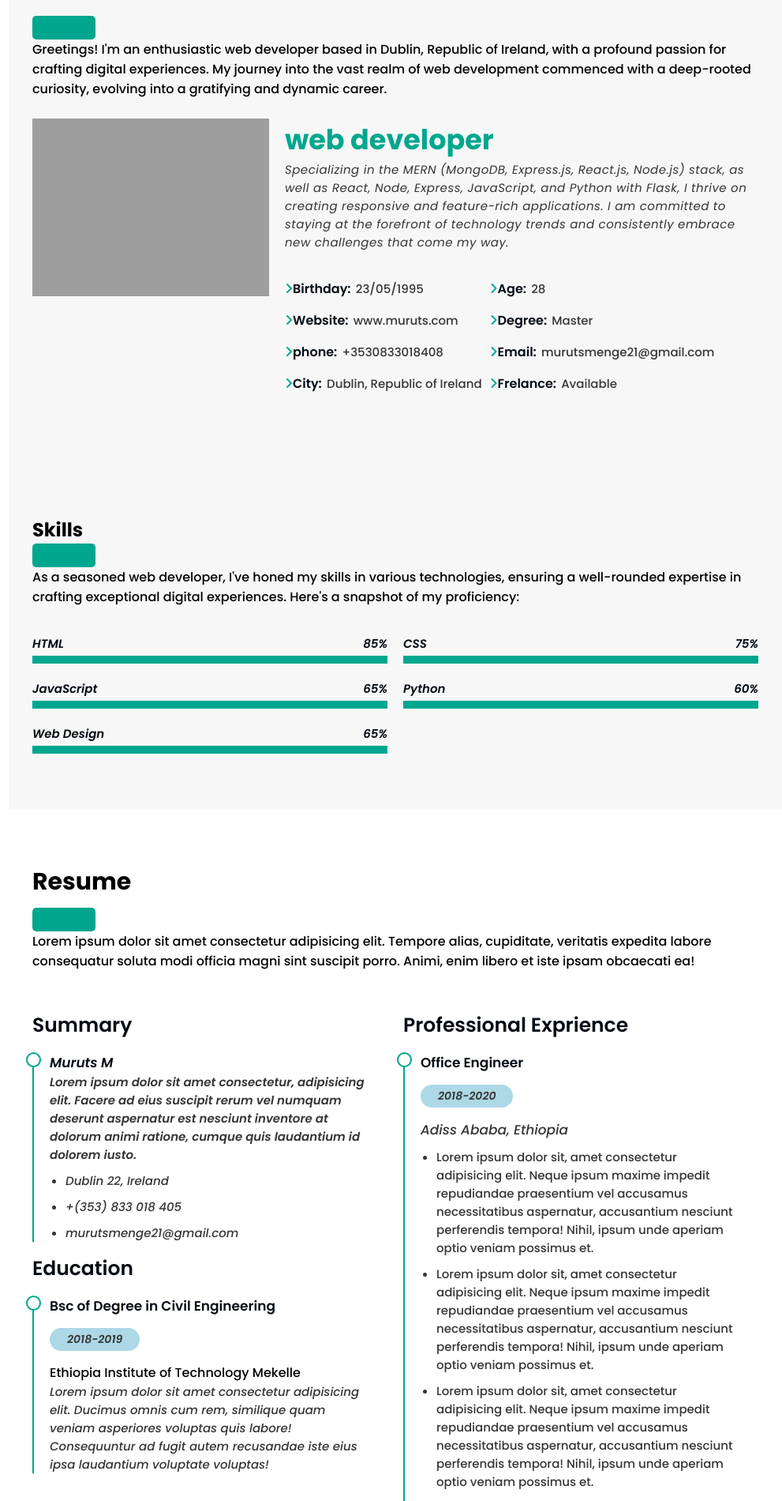
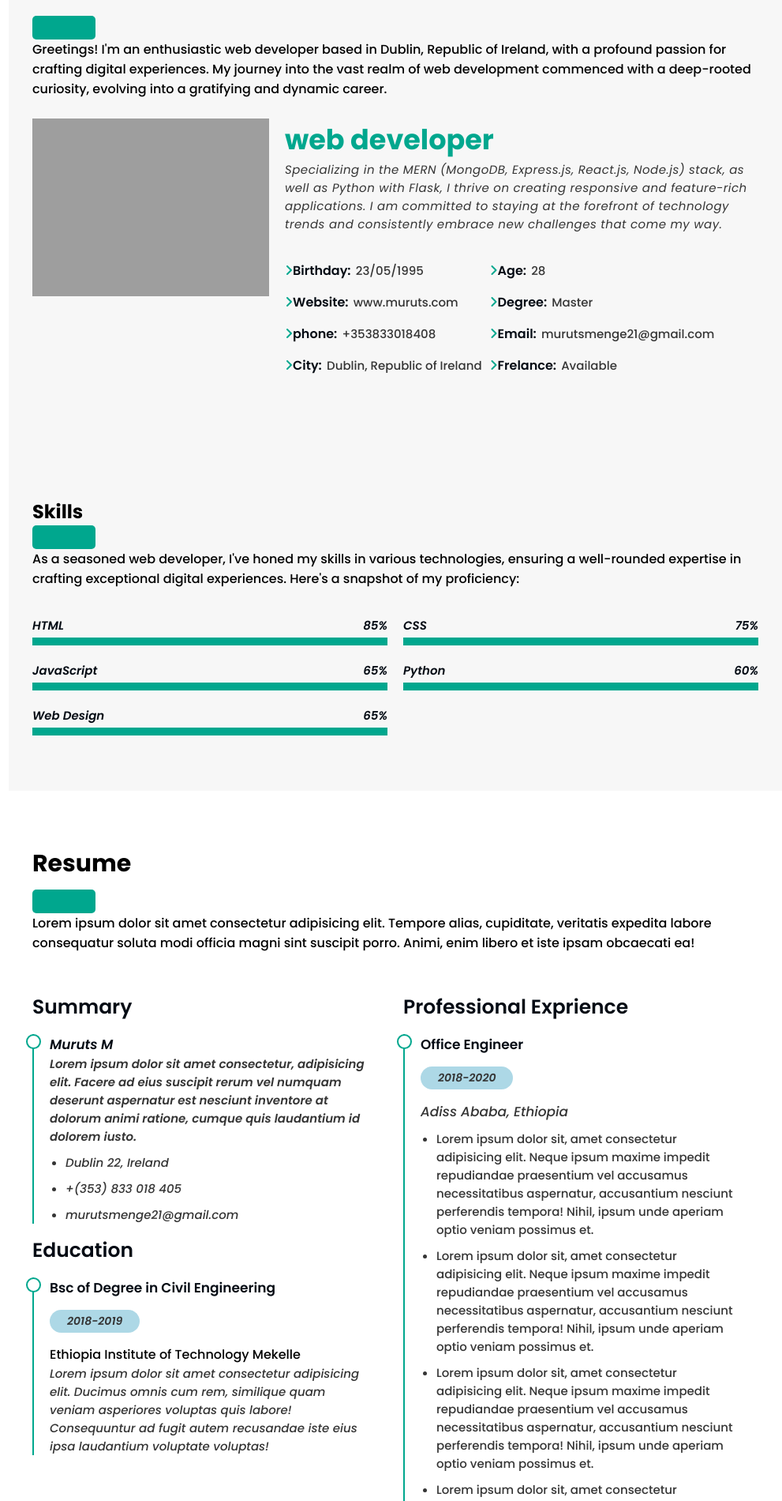
Before and after one commit to murutsgebretsadik12/FlaskPortfolio, a Flask app: page / in a window 1280 px wide. Shown: the part 905-2805 px from the top of the page at 79% size, without its empty margins (289-1280 px from the left). Run offline with Flask 3, Linux system fonts and the light colour scheme; some web fonts are replaced; grey boxes are pictures that could not be loaded.

Commit message:
update about.html

```diff
--- a/templates/about.html
+++ b/templates/about.html
@@ -19,14 +19,14 @@
             <!-- information -->
             <div class="info_col">
                 <h3>web developer</h3>
-                <p class="sub_para">Specializing in the MERN (MongoDB, Express.js, React.js, Node.js) stack, as well as React, Node, Express, JavaScript, and Python with Flask, I thrive on creating responsive and feature-rich applications. I am committed to staying at the forefront of technology trends and consistently embrace new challenges that come my way.</p>
+                <p class="sub_para">Specializing in the MERN (MongoDB, Express.js, React.js, Node.js) stack, as well as Python with Flask, I thrive on creating responsive and feature-rich applications. I am committed to staying at the forefront of technology trends and consistently embrace new challenges that come my way.</p>
                 <div class="icon_list_col">
                     <!-- left side list -->
                     <div class="icon_list">
                         <ul>
                             <li><i class="fa-solid fa-angle-right"></i><strong>Birthday:</strong> <span>23/05/1995</span></li>
                             <li><i class="fa-solid fa-angle-right"></i><strong>Website:</strong> <span>www.muruts.com</span></li>
-                            <li><i class="fa-solid fa-angle-right"></i><strong>phone:</strong> <span>+3530833018408</span></li>
+                            <li><i class="fa-solid fa-angle-right"></i><strong>phone:</strong> <span>+353833018408</span></li>
                             <li><i class="fa-solid fa-angle-right"></i><strong>City:</strong> <span>Dublin, Republic of Ireland</span></li>
                         </ul>
                     </div>
```
